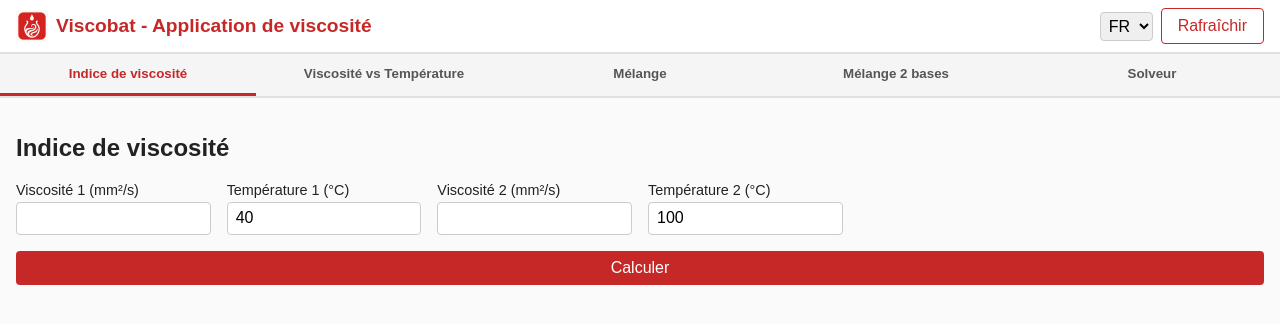
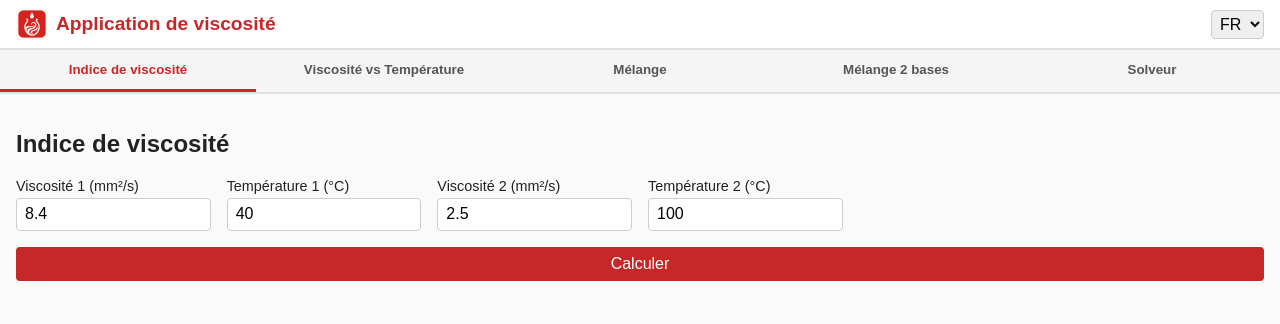
Before and after one commit to ramorimdias/viscobat, a Flask app: page / in a window 1280 px wide. Shown: the top 324 px of the page. Run offline with Flask 3, Linux system fonts and the light colour scheme.

Commit message:
Revert "feat: persist form inputs and refresh"

```diff
--- a/static/main.js
+++ b/static/main.js
@@ -9,8 +9,8 @@
 document.addEventListener('DOMContentLoaded', () => {
   /* --- Translation dictionary --- */
   const translations = {
-    app_title: { FR: 'Viscobat - Application de viscosité', EN: 'Viscobat - Fluid Viscosity App' },
-    app_name: { FR: 'Viscobat - Application de viscosité', EN: 'Viscobat - Fluid Viscosity App' },
+    app_title: { FR: 'Application de viscosité', EN: 'Viscosity Application' },
+    app_name: { FR: 'Application de viscosité', EN: 'Viscosity Application' },
     tab_vi: { FR: 'Indice de viscosité', EN: 'Viscosity Index' },
     tab_temp: { FR: 'Viscosité vs Température', EN: 'Viscosity vs Temperature' },
     tab_mixture: { FR: 'Mélange', EN: 'Mixture' },
@@ -30,7 +30,6 @@ document.addEventListener('DOMContentLoaded', () => {
     btn_solve: { FR: 'Résoudre', EN: 'Solve' },
     btn_add_component: { FR: 'Ajouter un constituant', EN: 'Add component' },
     btn_add_known: { FR: 'Ajouter un constituant connu', EN: 'Add known component' },
-    btn_refresh: { FR: 'Rafraîchir', EN: 'Refresh' },
     table_temp: { FR: 'Température (°C)', EN: 'Temperature (°C)' },
     table_visc: { FR: 'Viscosité (mm²/s)', EN: 'Viscosity (mm²/s)' },
     table_percent: { FR: '% masse', EN: '% mass' },
@@ -56,29 +55,7 @@ document.addEventListener('DOMContentLoaded', () => {
     solver_set: { FR: 'Fixer une valeur', EN: 'Set value' }
   };
 
-  function setCookie(name, value, days = 365) {
-    const expires = new Date(Date.now() + days * 24 * 60 * 60 * 1000).toUTCString();
-    document.cookie = `${name}=${encodeURIComponent(value)};expires=${expires};path=/`;
-  }
-
-  function getCookie(name) {
-    const value = `; ${document.cookie}`;
-    const parts = value.split('; ' + name + '=');
-    if (parts.length === 2) return decodeURIComponent(parts.pop().split(';').shift());
-    return '';
-  }
-
-  function clearPrefixedCookies(prefix) {
-    document.cookie.split(';').forEach(c => {
-      const eqPos = c.indexOf('=');
-      const key = eqPos > -1 ? c.substr(0, eqPos).trim() : c.trim();
-      if (key.startsWith(prefix)) {
-        document.cookie = key + '=;expires=Thu, 01 Jan 1970 00:00:00 UTC;path=/';
-      }
-    });
-  }
-
-  let currentLang = getCookie('vb_language') || 'FR';
+  let currentLang = 'FR';
   const languageSelect = document.getElementById('languageSelect');
   languageSelect.value = currentLang;
 
@@ -91,44 +68,17 @@ document.addEventListener('DOMContentLoaded', () => {
       const key = el.getAttribute('data-i18n');
       const trans = translations[key];
       if (trans && trans[currentLang]) {
-        if (el.tagName.toLowerCase() === 'title') {
-          document.title = trans[currentLang];
-        } else {
-          el.textContent = trans[currentLang];
-        }
+        el.textContent = trans[currentLang];
       }
     });
   }
 
   languageSelect.addEventListener('change', () => {
     currentLang = languageSelect.value;
-    setCookie('vb_language', currentLang);
     translatePage();
   });
 
   translatePage();
-
-  // Restore saved form values and persist changes
-  document.querySelectorAll('input, select').forEach(el => {
-    if (!el.id) return;
-    const saved = getCookie('vb_' + el.id);
-    if (saved) {
-      if (el.type === 'checkbox') {
-        el.checked = saved === 'true';
-      } else {
-        el.value = saved;
-      }
-    }
-    el.addEventListener('input', () => {
-      const val = el.type === 'checkbox' ? el.checked : el.value;
-      setCookie('vb_' + el.id, val);
-    });
-  });
-
-  document.getElementById('reset-btn').addEventListener('click', () => {
-    clearPrefixedCookies('vb_');
-    window.location.reload();
-  });
 
   /* --- Tab navigation --- */
   document.querySelectorAll('.tab-button').forEach(button => {
--- a/static/style.css
+++ b/static/style.css
@@ -35,12 +35,6 @@ body {
   font-size: 1.2rem;
   font-weight: bold;
   color: #c62828; /* red accent */
-}
-
-.header-controls {
-  display: flex;
-  align-items: center;
-  gap: 0.5rem;
 }
 
 .lang-select select {
--- a/templates/index.html
+++ b/templates/index.html
@@ -3,7 +3,7 @@
 <head>
   <meta charset="UTF-8">
   <meta name="viewport" content="width=device-width, initial-scale=1.0">
-  <title data-i18n="app_title">Viscobat - Application de viscosité</title>
+  <title data-i18n="app_title">Application de viscosité</title>
   <!-- Favicon and application icon -->
   <link rel="icon" type="image/png" href="{{ url_for('static', filename='icon.png') }}">
   <!-- Custom stylesheet -->
@@ -13,17 +13,14 @@
   <header class="app-header">
     <div class="logo-container">
       <img src="{{ url_for('static', filename='icon.png') }}" alt="Logo" class="logo">
-      <span class="app-title" data-i18n="app_name">Viscobat - Application de viscosité</span>
+      <span class="app-title" data-i18n="app_name">Application de viscosité</span>
     </div>
-    <div class="header-controls">
     <div class="lang-select">
       <label for="languageSelect" class="visually-hidden">Langue</label>
       <select id="languageSelect">
         <option value="FR">FR</option>
         <option value="EN">EN</option>
       </select>
-      </div>
-      <button id="reset-btn" class="secondary-btn" data-i18n="btn_refresh">Rafraîchir</button>
     </div>
   </header>
   <nav class="tab-bar">
@@ -40,7 +37,7 @@
       <form id="viForm" class="form-grid">
         <div class="form-row">
           <label for="vi-v1" data-i18n="label_v1">Viscosité 1 (mm²/s)</label>
-          <input type="number" step="any" id="vi-v1" required>
+          <input type="number" step="any" id="vi-v1" value="8.4" required>
         </div>
         <div class="form-row">
           <label for="vi-t1" data-i18n="label_t1">Température 1 (°C)</label>
@@ -48,7 +45,7 @@
         </div>
         <div class="form-row">
           <label for="vi-v2" data-i18n="label_v2">Viscosité 2 (mm²/s)</label>
-          <input type="number" step="any" id="vi-v2" required>
+          <input type="number" step="any" id="vi-v2" value="2.5" required>
         </div>
         <div class="form-row">
           <label for="vi-t2" data-i18n="label_t2">Température 2 (°C)</label>
@@ -67,7 +64,7 @@
       <form id="tempForm" class="form-grid">
         <div class="form-row">
           <label for="temp-v1" data-i18n="label_v1">Viscosité 1 (mm²/s)</label>
-          <input type="number" step="any" id="temp-v1" required>
+          <input type="number" step="any" id="temp-v1" value="8.4" required>
         </div>
         <div class="form-row">
           <label for="temp-t1" data-i18n="label_t1">Température 1 (°C)</label>
@@ -75,7 +72,7 @@
         </div>
         <div class="form-row">
           <label for="temp-v2" data-i18n="label_v2">Viscosité 2 (mm²/s)</label>
-          <input type="number" step="any" id="temp-v2" required>
+          <input type="number" step="any" id="temp-v2" value="2.5" required>
         </div>
         <div class="form-row">
           <label for="temp-t2" data-i18n="label_t2">Température 2 (°C)</label>
```
Lines whose indentation alone changed are shown as unchanged.
